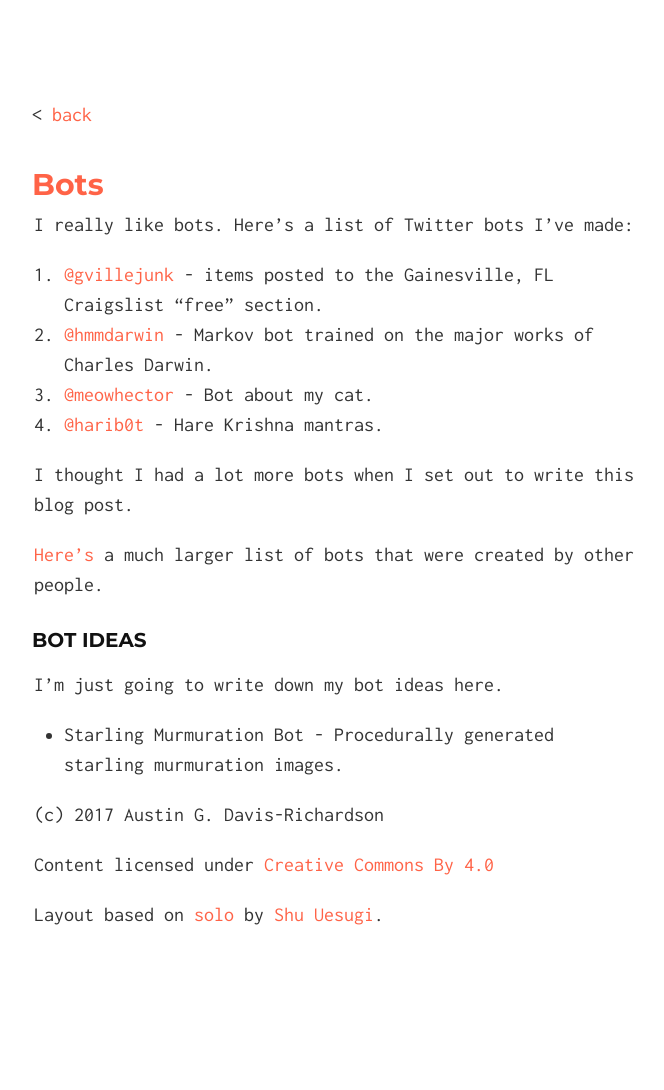
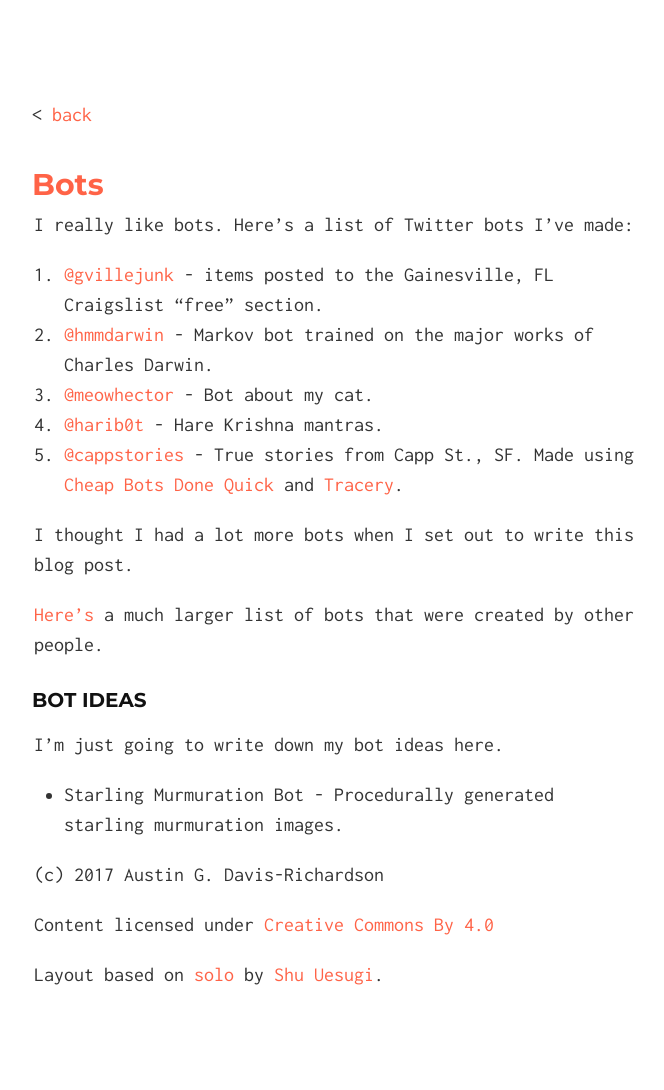
Before and after one commit to audy/audy.github.io, a Jekyll site: the page built from _posts/2016-06-14-Bots.md, in a window 1280 px wide. Shown: the whole page, without its empty margins (306-970 px from the left). Built offline with Jekyll 4.4.1, drawn with Linux system fonts in a browser that asks for light colours; before the commit the page ends 1030 px from its top, so only the background shows below that.

Commit message:
capp stories

```diff
--- a/_posts/2016-06-14-Bots.md
+++ b/_posts/2016-06-14-Bots.md
@@ -12,6 +12,9 @@ I really like bots. Here's a list of Twitter bots I've made:
   works of Charles Darwin.
 3. [@meowhector](https://twitter.com/meowhector) - Bot about my cat.
 4. [@harib0t](https://twitter.com/harib0t) - Hare Krishna mantras.
+5. [@cappstories](https://twitter.com/cappstories) - True stories from Capp
+   St., SF. Made using [Cheap Bots Done Quick](http://cheapbotsdonequick.com/)
+   and [Tracery](http://www.crystalcodepalace.com/traceryTut.html#).
 
 I thought I had a lot more bots when I set out to write this blog post.
 
```
